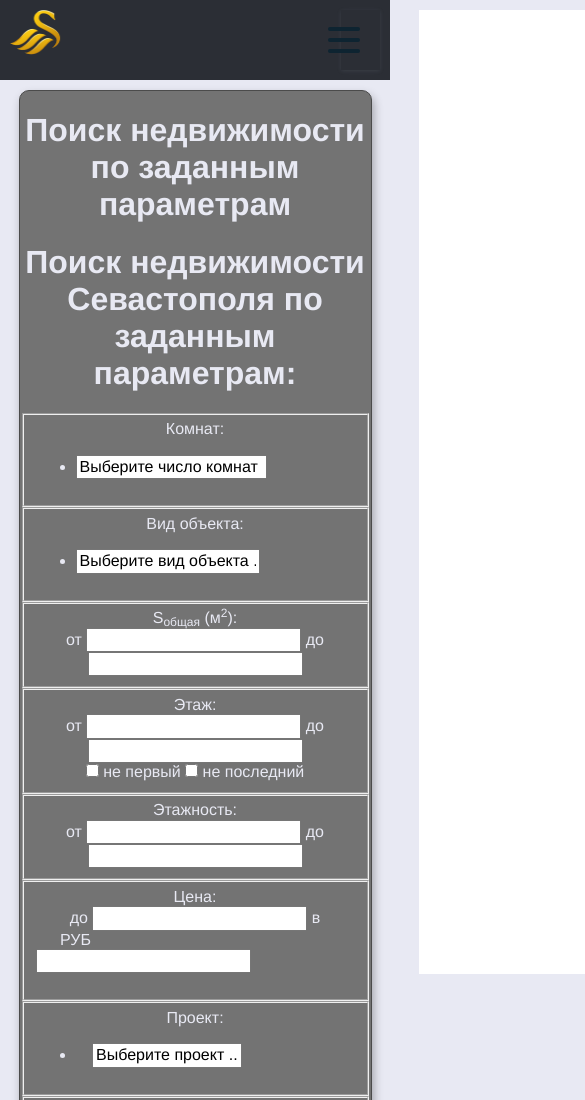
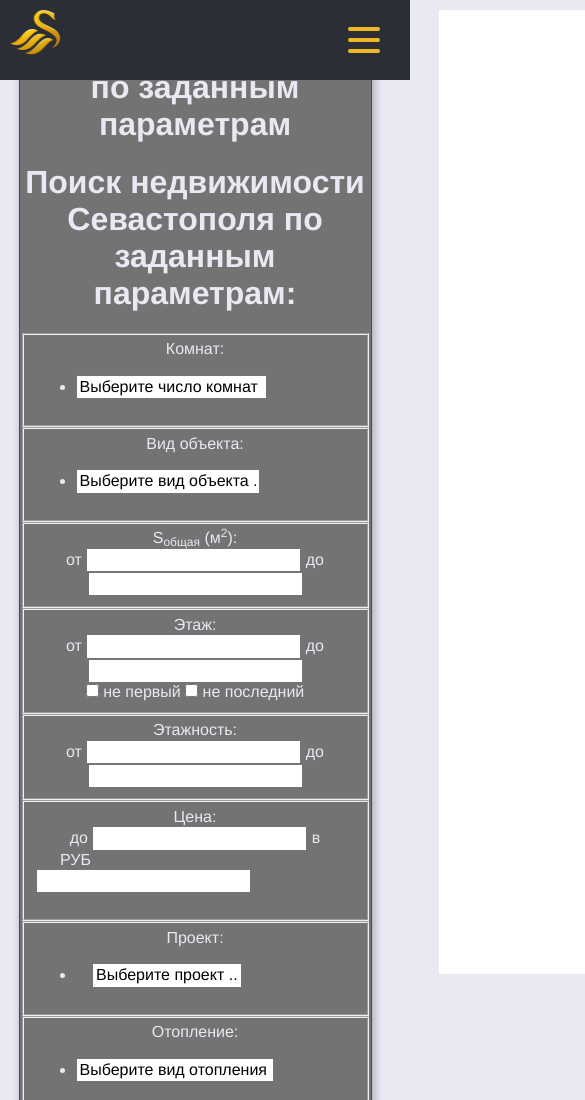
Before and after one commit to kudesn1k1/status.github.io, a plain HTML site: page index.html in a window 390 px wide. Shown: the top 1100 px of the page, 585 px wide, since content can reach past the window. Drawn offline with Linux system fonts and the light colour scheme.

Commit message:
Add files via upload
Updated nav menu for mobile devices

```diff
--- a/css/style.css
+++ b/css/style.css
@@ -1,6 +1,8 @@
 * {
 	text-decoration: none;
 }
+
+
 
 body {
 	font-family: Glober, "Helvetica Neue", Helvetica, Roboto, Arial, sans-serif;
@@ -60,7 +62,7 @@ nav a:hover {
 
 .navbar {
 	width: 10vw;
-	box-shadow: 0 1px 4px rgb(146 161 176 / 15%);
+	/* box-shadow: 0 1px 4px rgb(146 161 176 / 15%); */
 	display: none;
 }
 
@@ -127,7 +129,7 @@ nav a:hover {
 	height: 4px;
 	width: 100%;
 	border-radius: 10px;
-	background: #0e2431;
+	background: rgb(240, 184, 36);
 }
 
 .nav-container .hamburger-lines .line1 {
@@ -186,6 +188,10 @@ nav a:hover {
 
 .nav-container input[type="checkbox"]:checked~.logo {
 	display: none;
+}
+
+.nav-container input[type="checkbox"]:checked~html {
+	overflow-y: hidden;
 }
 
 .logo {
@@ -360,12 +366,15 @@ footer ul {
 	}
 
 	header {
+		width: 100%;
 		justify-content: space-between;
 		padding: 10px;
 		position: -webkit-sticky;
 		/* Safari */
-		position: sticky;
+		position: fixed;
 		top: 0px;
+		left: 0;
+		z-index: 10;
 	}
 
 	.only_logo {
```
